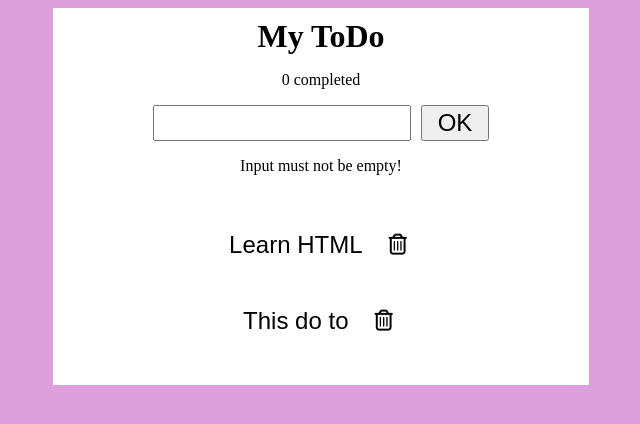
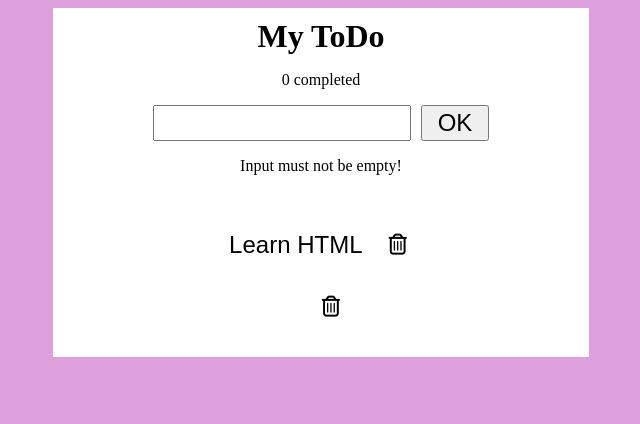
Before and after one commit to kikoDevv/ToDoList-basic, a plain HTML site: page index.htm in a window 1280 px wide. Both pictures are taken after a click on the button "OK". Shown: the whole page, without its empty margins (319-959 px from the left). Drawn offline with Linux system fonts and the light colour scheme.

Commit message:
added new list from input, dynamicly

```diff
--- a/app.js
+++ b/app.js
@@ -0,0 +1,30 @@
+const input = document.querySelector(".input");
+const addBtn = document.querySelector(".addBtn");
+const errorPromp = document.querySelector(".error");
+const listHolder = document.querySelector(".listHolder");
+// listen for klick on addBtn
+addBtn.addEventListener("click", ()=>{
+    console.log("addBtn is clicked")
+    createList();
+});
+
+
+
+
+
+//Function for adding new list
+function createList(){
+    //create div element inside li element called ListHolder
+    const listItem = document.createElement("div");
+    listItem.className = "listItem";
+    listHolder.appendChild(listItem);
+    //create p elemetn inside newly created div element called listItem
+    const text = document.createElement("p");
+    text.textContent = input.value;
+    listItem.appendChild(text);
+    //create a delete button inside the newly created dv called listItem
+    const deleteBtn = document.createElement("button");
+    deleteBtn.className = "fa-regular fa-trash-can fa-sm";
+    listItem.appendChild(deleteBtn);
+
+};
--- a/index.htm
+++ b/index.htm
@@ -17,17 +17,13 @@
                 <input class="input" type="text">
                 <button class="addBtn">OK</button>
             </div>
-            <p>Input must not be empty!</p>
+            <p class="error">Input must not be empty!</p>
         </header>
         <footer class="foter">
             <ul>
-                <li>
+                <li class="listHolder">
                     <div class="listItem">
                         <p>Learn HTML</p>
-                        <button class="fa-regular fa-trash-can fa-sm"></button>
-                    </div>
-                    <div class="listItem">
-                        <p>This do to</p>
                         <button class="fa-regular fa-trash-can fa-sm"></button>
                     </div>
                 </li>
```
